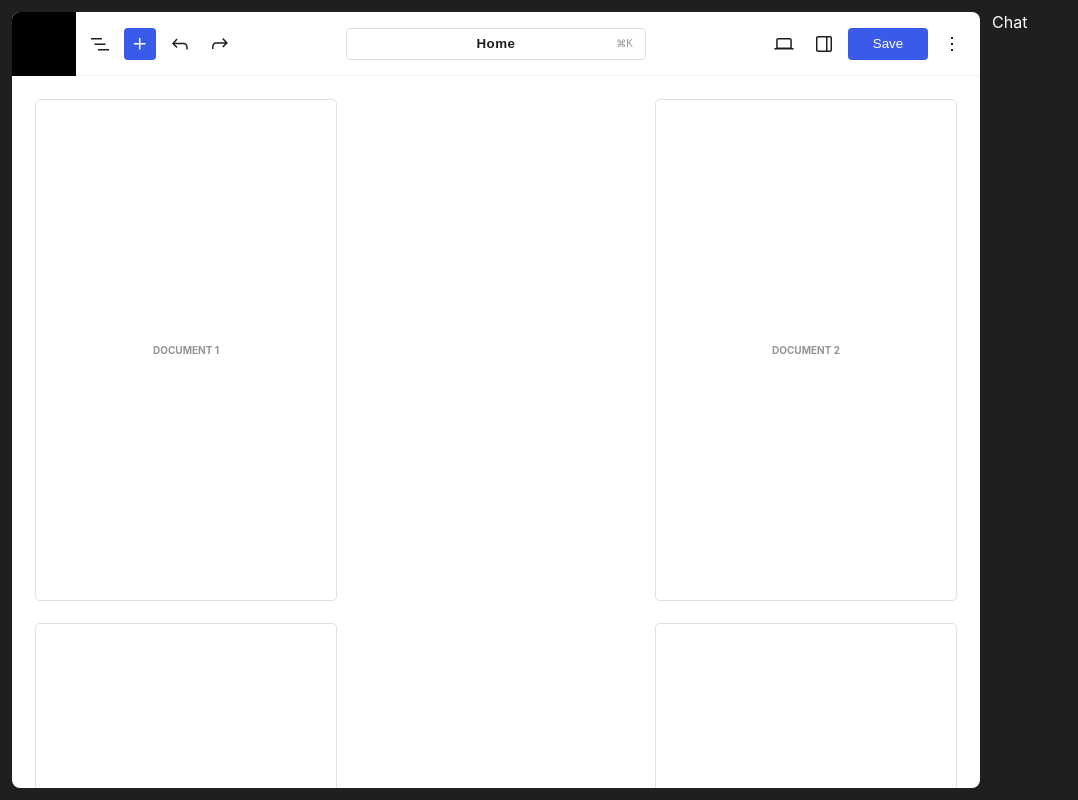
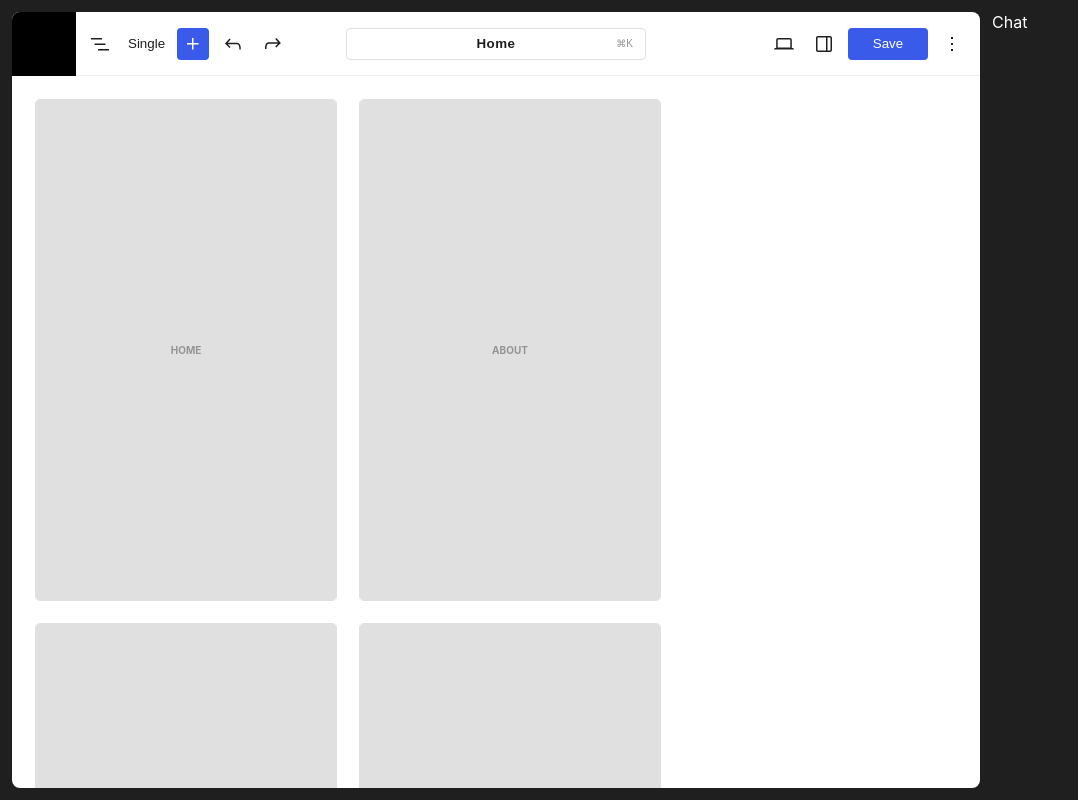
Before and after one commit to shaunandrews/wp-mosaic-i1, a React (Vite) app: page / in a window 1280 px wide. Shown: the whole page, without its empty margins (0-1078 px from the left). Built offline with nearby package versions, Linux system fonts and the light colour scheme.

Commit message:
Using Frame Motion to allow moving between single and grid.

```diff
--- a/package.json
+++ b/package.json
@@ -15,6 +15,7 @@
     "@floating-ui/react": "^0.27.16",
     "@wordpress/components": "^30.8.0",
     "@wordpress/icons": "^11.2.0",
+    "framer-motion": "^12.23.24",
     "react": "^18.3.1",
     "react-dom": "^18.3.1"
   },
--- a/src/App.css
+++ b/src/App.css
@@ -29,12 +29,16 @@
   height: calc(100% - 64px);
   overflow-y: auto;
   justify-content: space-between;
+  position: relative;
+}
+
+.editor-canvas.col {
+  overflow: hidden;
 }
 
 .document {
-  height: 500px;
-  width: 300px;
   border-radius: var(--radius-m);
+  background-color: var(--color-gray-200);
   outline: 1px solid var(--color-gray-200);
   display: flex;
   justify-content: center;
@@ -43,6 +47,16 @@
   text-transform: uppercase;
   font-size: 10px;
   font-weight: 700;
+
+  .view-grid & {
+    height: 500px;
+    width: 300px;
+  }
+
+  .view-single & {
+    height: 100%;
+    width: 100%;
+  }
 }
 
 .chat {
--- a/src/App.tsx
+++ b/src/App.tsx
@@ -1,4 +1,5 @@
 import { useState } from 'react';
+import { AnimatePresence, motion } from 'framer-motion';
 import './App.css';
 import { Menu } from './components/Menu/Menu';
 import { Icon } from './components/Icon/Icon';
@@ -7,8 +8,11 @@ import pagesData from './data/pages.json';
 
 const pages = pagesData.pages;
 
+type ViewMode = 'single' | 'grid';
+
 function App() {
   const [selectedPage, setSelectedPage] = useState(pages[0]);
+  const [viewMode, setViewMode] = useState<ViewMode>('grid');
 
   const handlePageSelect = (item: { id: string; label: string }) => {
     setSelectedPage(item);
@@ -26,6 +30,10 @@ function App() {
     setSelectedPage(pages[nextIndex]);
   };
 
+  const handleToggleViewMode = () => {
+    setViewMode((prev) => (prev === 'single' ? 'grid' : 'single'));
+  };
+
   return (
     <div className="app row">
       <div className="stage fill m-s mr-0 radius-l">
@@ -36,6 +44,12 @@ function App() {
 
               <Button>
                 <Icon name="list" />
+              </Button>
+              <Button
+                onClick={handleToggleViewMode}
+                title={viewMode === 'single' ? 'Grid View' : 'Single View'}
+              >
+                {viewMode === 'single' ? 'Grid' : 'Single'}
               </Button>
               <Button type="primary">
                 <Icon name="plus" />
@@ -81,15 +95,49 @@ function App() {
               </Button>
             </div>
           </div>
-          <div className="editor-canvas p-l gap-l row wrap">
-            <div className="document">document 1</div>
-            <div className="document">document 2</div>
-            <div className="document">document 3</div>
-            <div className="document">document 4</div>
-            <div className="document">document 5</div>
-            <div className="document">document 6</div>
-            <div className="document">document 7</div>
-            <div className="document">document 8</div>
+          <div className={`editor-canvas ${viewMode === 'single' ? 'view-single' : 'view-grid'}`}>
+            {viewMode === 'single' ? (
+              <AnimatePresence mode="wait">
+                <motion.div
+                  key={selectedPage.id}
+                  layoutId={`document-${selectedPage.id}`}
+                  className="document document-single"
+                  initial={{ scale: 0.9, opacity: 0 }}
+                  animate={{ scale: 1, opacity: 1 }}
+                  exit={{ scale: 0.9, opacity: 0 }}
+                  transition={{ duration: 0.4, ease: [0.4, 0, 0.2, 1] }}
+                >
+                  {selectedPage.label}
+                </motion.div>
+              </AnimatePresence>
+            ) : (
+              <motion.div
+                className="editor-canvas-grid row wrap gap-l p-l"
+                initial={{ opacity: 0 }}
+                animate={{ opacity: 1 }}
+                transition={{ duration: 0.3 }}
+              >
+                {pages.map((page) => (
+                  <motion.div
+                    key={page.id}
+                    layoutId={`document-${page.id}`}
+                    className="document document-grid"
+                    initial={{ scale: 0.9, opacity: 0 }}
+                    animate={{ scale: 1, opacity: 1 }}
+                    transition={{ duration: 0.3, ease: [0.4, 0, 0.2, 1] }}
+                    onClick={() => {
+                      setSelectedPage(page);
+                      setViewMode('single');
+                    }}
+                    style={{ cursor: 'pointer' }}
+                    whileHover={{ scale: 1.02 }}
+                    whileTap={{ scale: 0.98 }}
+                  >
+                    {page.label}
+                  </motion.div>
+                ))}
+              </motion.div>
+            )}
           </div>
         </div>
       </div>
--- a/src/components/Menu/Menu.tsx
+++ b/src/components/Menu/Menu.tsx
@@ -1,4 +1,5 @@
 import React, { useState, useRef, useEffect } from 'react';
+import { createPortal } from 'react-dom';
 import {
   useFloating,
   useClick,
@@ -74,7 +75,8 @@ export const Menu = ({ children, items, onItemSelect }: MenuProps) => {
             } as Partial<{ className: string }>)
           : children}
       </div>
-      {isOpen && (
+      {isOpen &&
+        createPortal(
           <div
             ref={refs.setFloating}
             style={floatingStyles}
@@ -94,7 +96,8 @@ export const Menu = ({ children, items, onItemSelect }: MenuProps) => {
                 </li>
               ))}
             </ul>
-        </div>
+          </div>,
+          document.body
         )}
     </>
   );
```
Also changed, not shown: 1 other file (tests, documents, lock files or other folders). Lines whose indentation alone changed are shown as unchanged.
